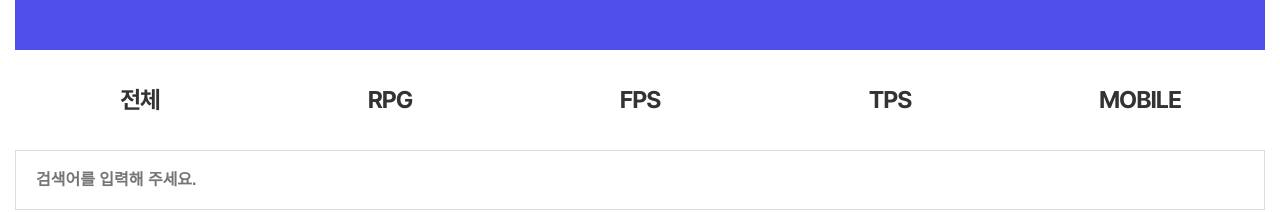
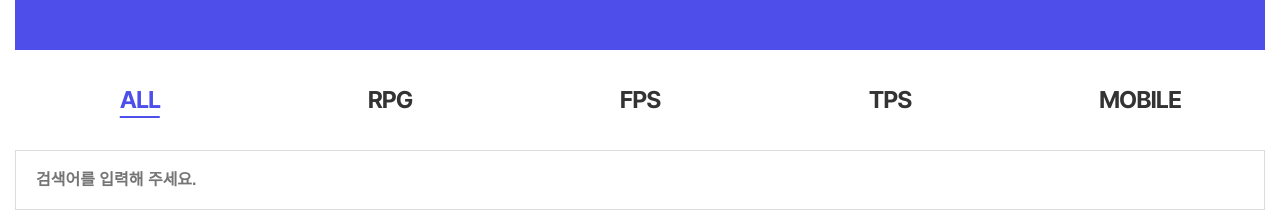
Before and after one commit to bomkyu/gotgame, a React (Create React App) app in the folder client/: page / in a window 1280 px wide. Shown: the part 425-637 px from the top of the page. Built offline with nearby package versions, Linux system fonts and the light colour scheme; no server answers.

Commit message:
_ADD mainPage 작업중 (현재 Search부분 디테일 추가 해야함.)

```diff
--- a/client/src/components/ui/Card.tsx
+++ b/client/src/components/ui/Card.tsx
@@ -3,7 +3,6 @@ import style from './card.module.css'
 import { CardProps } from '../../interface'
 
 const Card : React.FC<CardProps> = ({onClick, data}) => {
-  console.log(data);
   return (
     <li className={`${style.card}`} onClick={onClick}>
       <div className={`${style['card-header']}`}>
--- a/client/src/components/ui/InputSearch.tsx
+++ b/client/src/components/ui/InputSearch.tsx
@@ -1,8 +1,10 @@
 import React from 'react'
 import style from './inputSearch.module.css'
-const InputSearch = () => {
+import { InputSearchprops } from '../../interface'
+
+const InputSearch = ({onChange, value} : InputSearchprops) => {
   return (
-    <input type="text" id='search' className={`${style.search}`} placeholder='검색어를 입력해 주세요.'/>
+    <input type="text" id='search' className={`${style.search}`} placeholder='검색어를 입력해 주세요.' onChange={onChange} value={value}/>
   )
 }
 
--- a/client/src/components/ui/Tab.tsx
+++ b/client/src/components/ui/Tab.tsx
@@ -1,14 +1,16 @@
 import React from 'react'
 import style from './tab.module.css'
+import { Tabs } from '../../interface'
 
-const Tab = () => {
+const Tab = ({onClick, selected} : Tabs) => {
+  const tabArr = ['ALL', 'RPG', 'FPS', 'TPS', 'MOBILE'];
   return (
     <ul className={`${style['tab-list']}`}>
-      <li><b>전체</b></li>
-      <li><b>RPG</b></li>
-      <li><b>FPS</b></li>
-      <li><b>TPS</b></li>
-      <li><b>MOBILE</b></li>
+      {
+        tabArr.map((param)=>(
+          <li key={param} onClick={()=>onClick(`${param}`)} className={selected === param ? style['active'] : ''}><b>{param}</b></li>
+        ))
+      }
     </ul>
   )
 }
--- a/client/src/components/ui/tab.module.css
+++ b/client/src/components/ui/tab.module.css
@@ -4,3 +4,5 @@
 .tab-list > li > b:hover {color: #4E4FEB;}
 .tab-list > li > b:after { position: absolute; width: 0%; height: 2px; bottom: -4px; left: 50%; background-color: #4E4FEB; transform: translateX(-50%); transition: width .25s ease-in-out; content: "";}
 .tab-list > li > b:hover:after { width: 100%; }
+.tab-list > li.active > b { color: #4E4FEB; }
+.tab-list > li.active > b:after {width: 100%;}
--- a/client/src/pages/Main.tsx
+++ b/client/src/pages/Main.tsx
@@ -8,12 +8,16 @@ import { useModal } from '../contexts/ModalContext'
 import { LoginInfoRequest } from '../api/oauth'
 import { setUserInfo } from '../session'
 import axios from 'axios'
-import { useNavigate } from 'react-router-dom'
+import { parsePath, useNavigate } from 'react-router-dom'
 import {listData} from '../interface'
 
 const Main = () => {
   const { openModal, setModalData } = useModal();
-  const [getData, setGetData] = useState<listData[]>([]);
+  const [getData, setGetData] = useState<listData[]>([]); //데이터를 전부 저장
+  const [filterData, setFilterData] = useState<listData[]>([]); //필터 데이터 저장
+  const [selectedTab, setSelectedTab] = useState('ALL'); //선택한 탭(기본값 : ALL)
+  const [searchInputValue, setSearchInputValue] = useState(''); //검색 value
+  const [searchData, setSearachData] = useState<listData[]>([]);
   const navigate = useNavigate();
 
   //url에 토큰정보 있는지 확인
@@ -41,6 +45,7 @@ const Main = () => {
       }
     })
   }
+  //--------------- //로그인 ---------------
 
   useEffect( () => {
     tokenRequest();
@@ -53,6 +58,23 @@ const Main = () => {
       setGetData(respones.data)
     })
   }
+  //탭 했을때 필터링 될 데이터들
+  const tabClickHandler = (option : string) => {
+    setSelectedTab(option);
+    const dataFilter = getData.filter(param => param.genre === option);
+    setFilterData(dataFilter);
+  }
+
+  //검색 했을때 필터링 될 데이터
+  const searchOnChange = (e : React.ChangeEvent<HTMLInputElement | HTMLTextAreaElement>) =>{
+    const {value} = e.target
+    setSearchInputValue(value); //value값 저장
+
+    const searchFilter = filterData.filter(param=> param.title === value || param.content === value);
+    console.log(searchFilter)
+    setSearachData(searchFilter);
+  }
+
   return (
     <>
       <div className='visual-wrap'>
@@ -63,15 +85,25 @@ const Main = () => {
         </div>
       </div>
       <Inner>
-        <Tab/>
-        <InputSearch/>
+        <Tab onClick={tabClickHandler} selected={selectedTab}/>
+        <InputSearch onChange={searchOnChange} value={searchInputValue}/>
         <Horizontal_4>
-          {
-            getData &&
-            getData.map((datas)=>(
-              <Card onClick={()=>navigate(`/view/${datas.num}`)} data={datas}/>
+        {
+          searchData.length > 0 ? (
+            searchData.map((data) => (
+              <Card onClick={() => navigate(`/view/${data.num}`)} data={data} />
             ))
-          }
+          ) : (
+          filterData.length > 0 ? (
+            filterData.map((data) => (
+              <Card onClick={() => navigate(`/view/${data.num}`)} data={data} />
+            ))
+          ) : (
+            getData.map((data) => (
+              <Card onClick={() => navigate(`/view/${data.num}`)} data={data} />
+            ))
+           ))
+        }
         </Horizontal_4>
       </Inner>
 
```
Also changed, not shown: client/src/interface.ts (+10 -0 lines).
